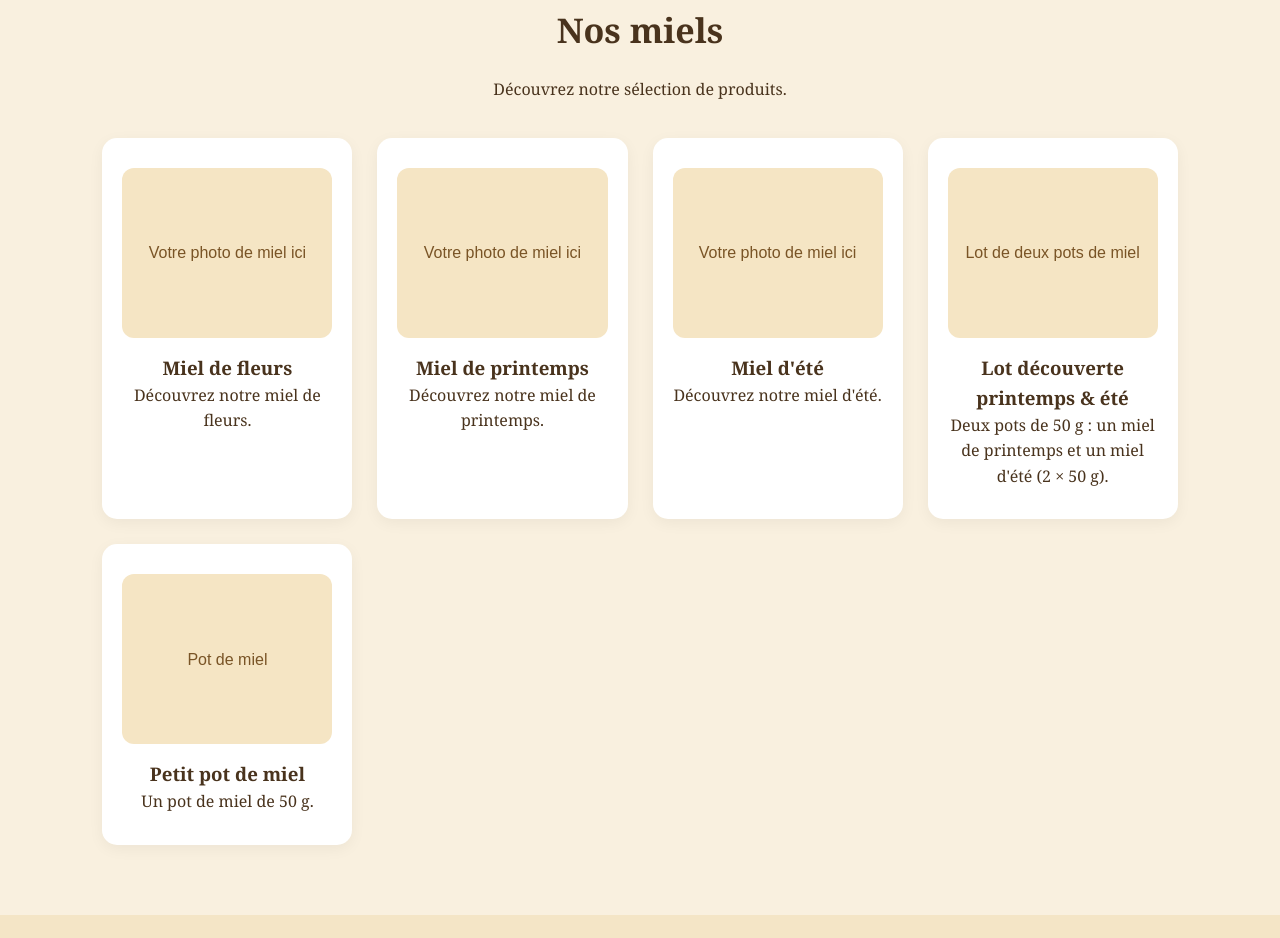
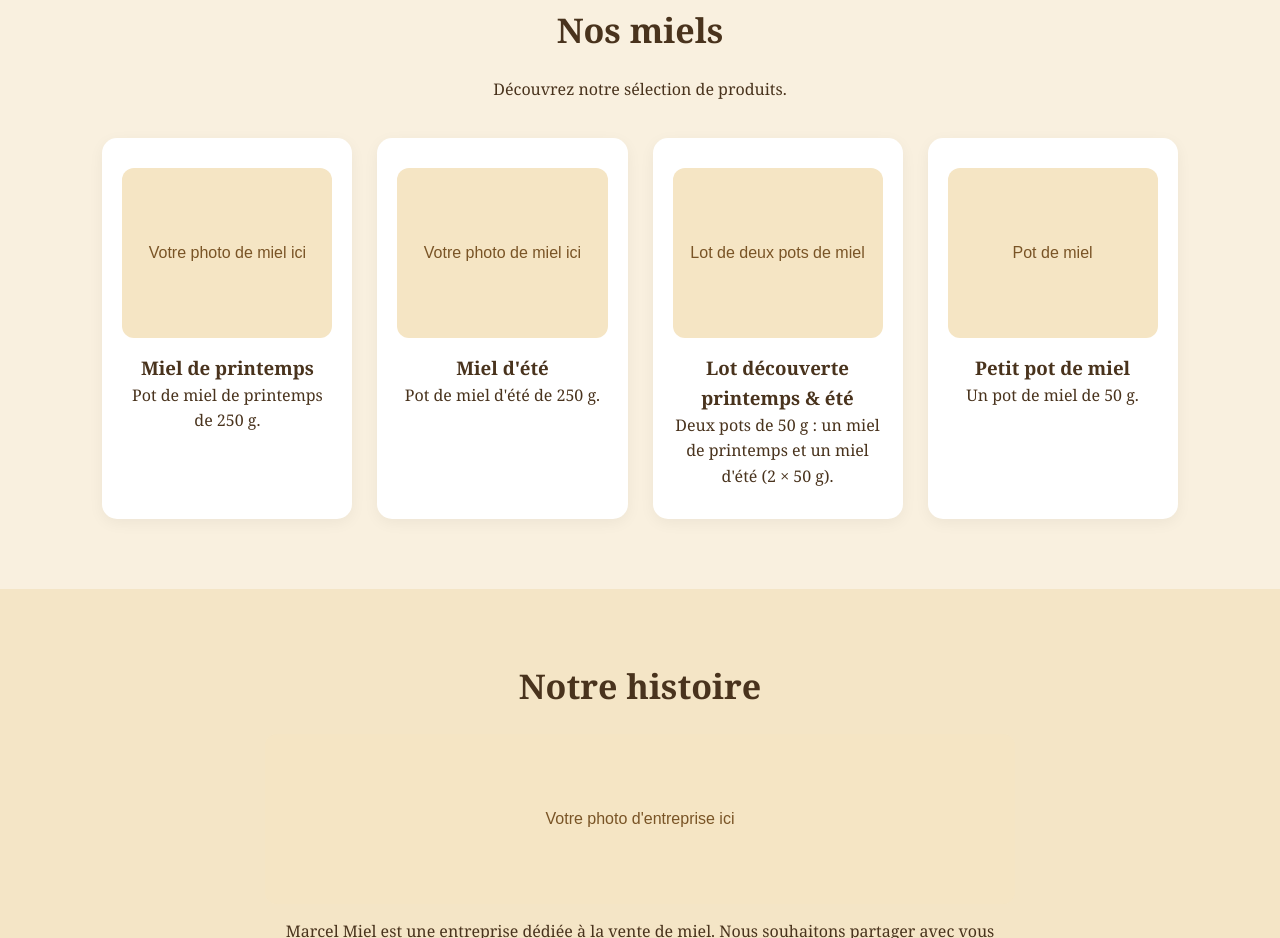
Before and after one commit to marcelromanens-ux/marcelmiel, a plain HTML site: page index.html in a window 1280 px wide. Shown: the part 856-1794 px from the top of the page. Drawn offline with Linux system fonts and the light colour scheme.

Commit message:
Update honey product sizes and selection

```diff
--- a/index.html
+++ b/index.html
@@ -126,18 +126,13 @@ footer a { color: #f3d58d; }
   <div class="products">
     <article class="product">
       <div class="photo">Votre photo de miel ici</div>
-      <h3>Miel de fleurs</h3>
-      <p>Découvrez notre miel de fleurs.</p>
-    </article>
-    <article class="product">
-      <div class="photo">Votre photo de miel ici</div>
       <h3>Miel de printemps</h3>
-      <p>Découvrez notre miel de printemps.</p>
+      <p>Pot de miel de printemps de 250 g.</p>
     </article>
     <article class="product">
       <div class="photo">Votre photo de miel ici</div>
       <h3>Miel d'été</h3>
-      <p>Découvrez notre miel d'été.</p>
+      <p>Pot de miel d'été de 250 g.</p>
     </article>
     <article class="product">
       <div class="photo">Lot de deux pots de miel</div>
```
